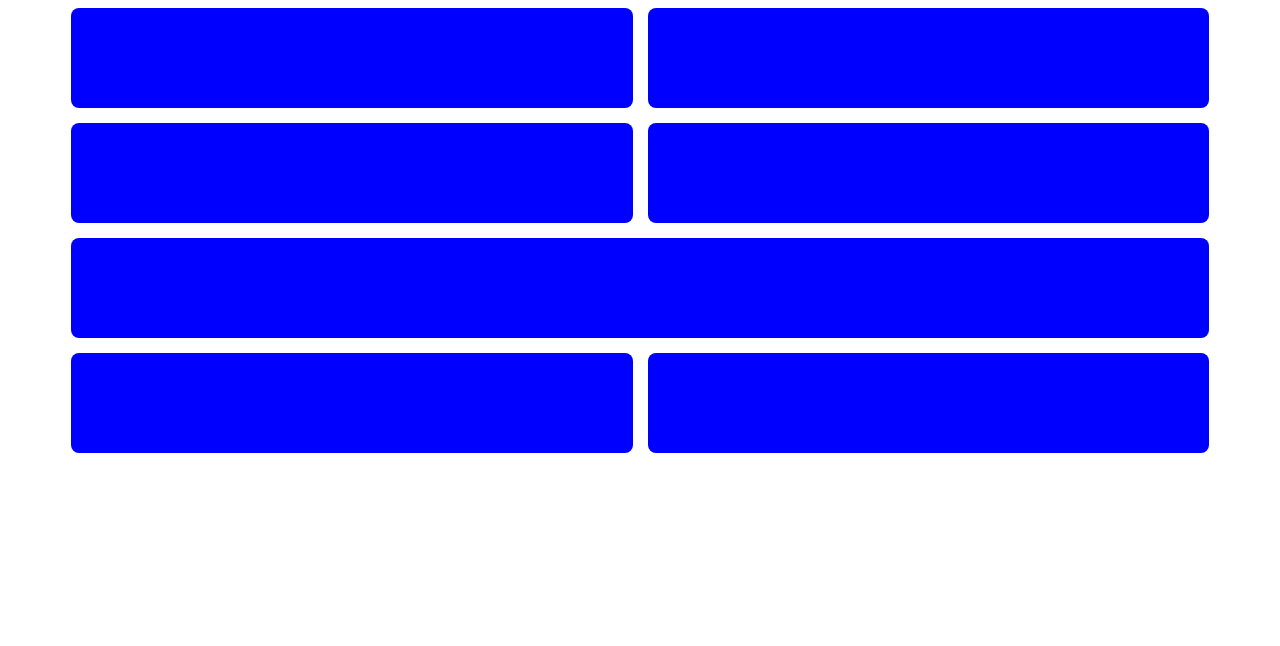
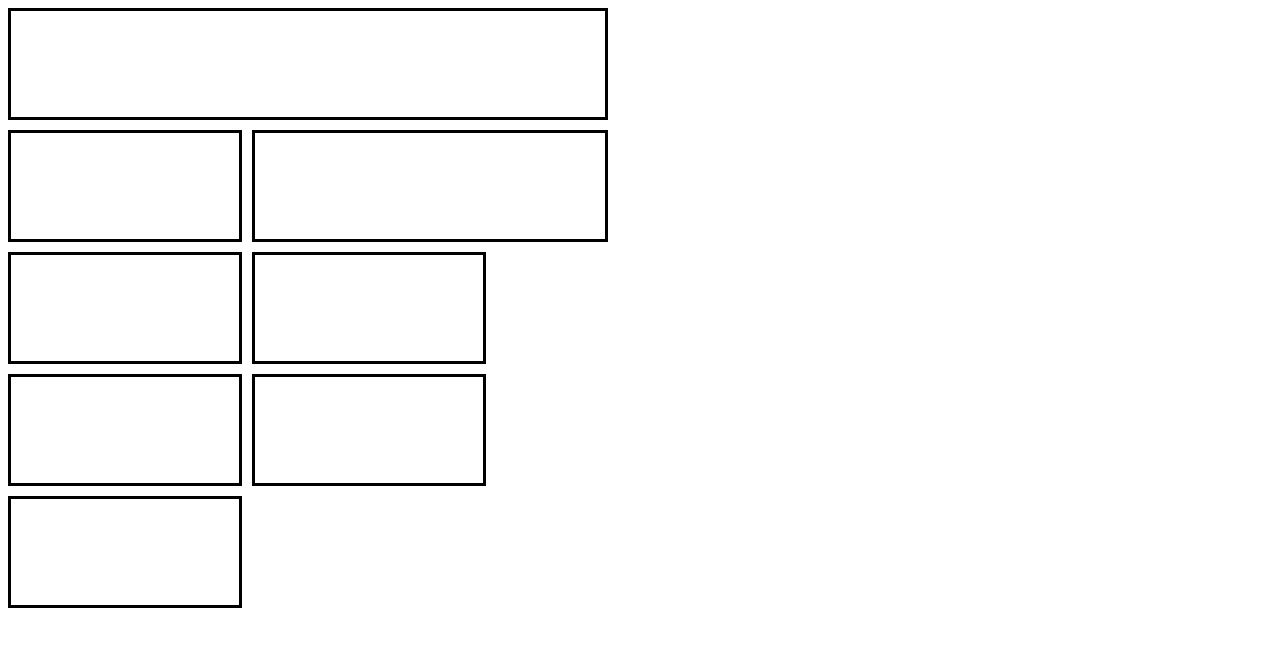
Before and after one commit to Kristenelle1/grid-flexbox, a plain HTML site: page index.html in a window 1280 px wide. Drawn offline with Linux system fonts and the light colour scheme.

Commit message:
Update index.html

```diff
--- a/index.html
+++ b/index.html
@@ -1,38 +1,71 @@
 <!DOCTYPE html>
-<html>
+<html lang="en">
 <head>
+  <meta charset="UTF-8">
+  <meta name="viewport" content="width=device-width, initial-scale=1.0">
+  <title>Flex and Grid</title>
+</head>
 <style>
-.container {
+
+.grid-content{
 display: grid;
-  grid-template-columns: repeat(2, 1fr);
-  gap: 15px;
-  width: 90%;
-  margin: auto;
+grid-template-columns: repeat(5, 1fr);
+grid-template-rows: repeat(5, 1fr);
+gap: 10px;
+width: 600px;
+height: 600px;
 }
+
 .box {
-  height: 100px;
-  background: blue;
-  border-radius: 8px;
+background: white;
+border: 3px solid black;
 }
-.big {
+
+.box:nth-child(1){
+grid-column: span 5;
+}
+
+.box:nth-child(2){
+grid-column: span 2;
+}
+
+.box:nth-child(3){
+grid-column: span 3;
+}
+
+.box:nth-child(4){
+grid-column: span 2;
+}
+
+.box:nth-child(5){
+grid-column: span 2;
+}
+
+.box:nth-child(6){
+grid-column: span 2;
+}
+
+.box:nth-child(7){
+grid-column: span 2;
+}
+
+.box:nth-child(8){
 grid-column: span 2;
 }
 </style>
-</head>
-<body>
 
-<div class="container">
+<div class="grid-content">
 <div class="box"></div>
 <div class="box"></div>
-
 <div class="box"></div>
 <div class="box"></div>
-
-  <div class="box big"></div>
-
+<div class="box"></div>
+<div class="box"></div>
 <div class="box"></div>
 <div class="box"></div>
 </div>
 
+<body>
+
 </body>
 </html>
```
Lines whose indentation alone changed are shown as unchanged.
